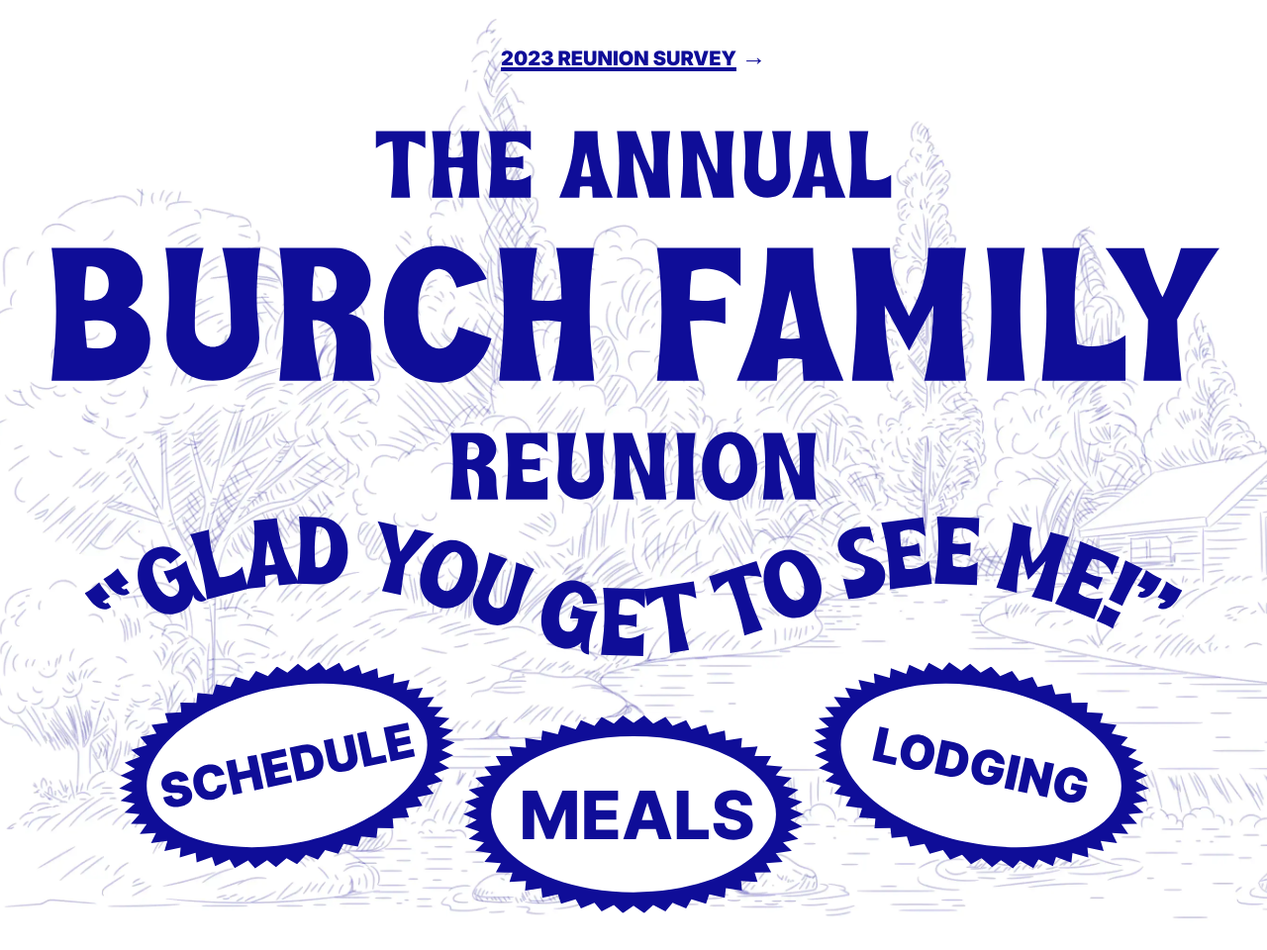
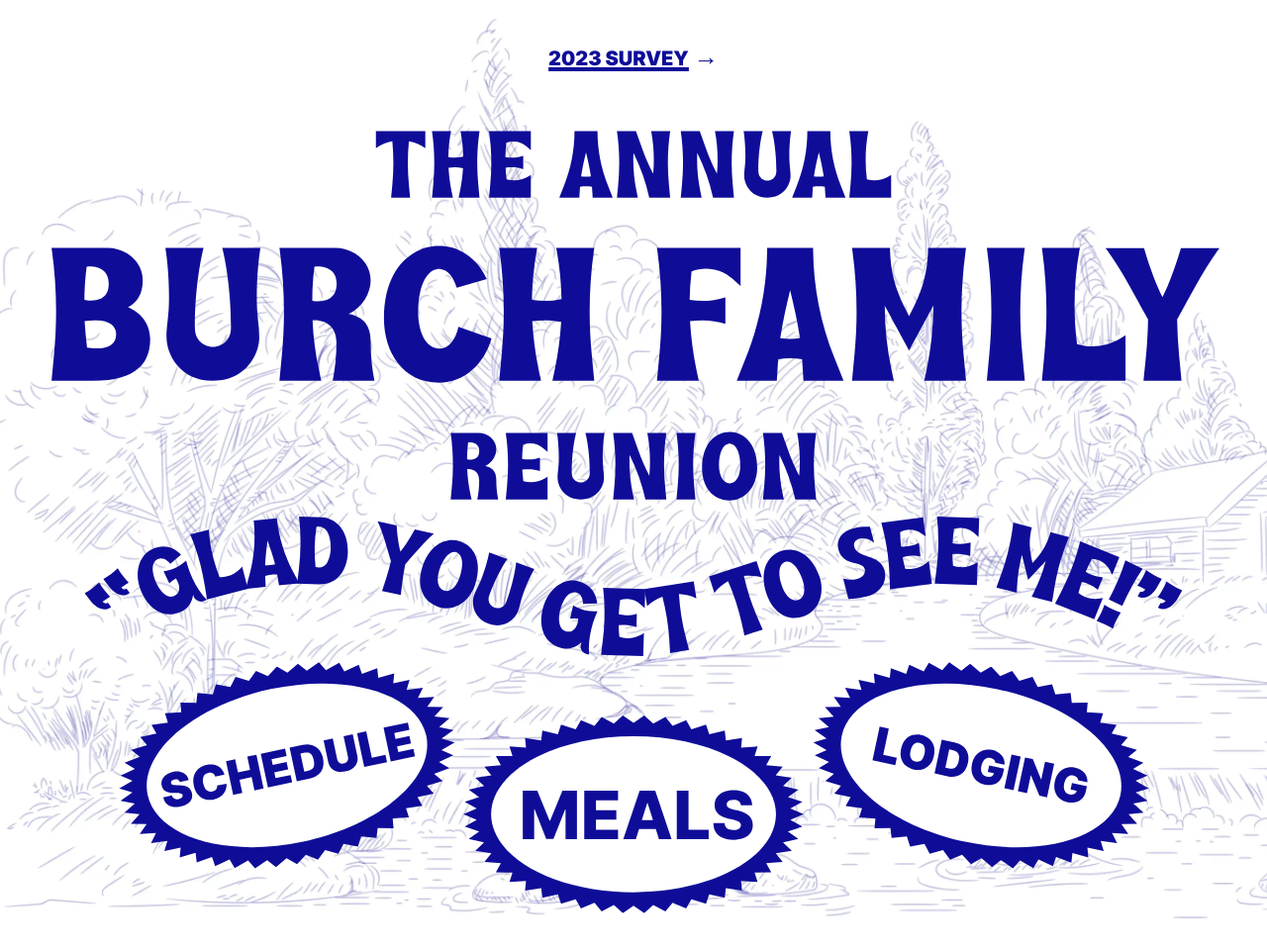
Before and after one commit to clarklab/burchreunion.com-2023, a plain HTML site: page index.html in a window 1280 px wide. Shown: the top 960 px of the page at 99% size. Drawn offline with Linux system fonts and the light colour scheme.

Commit message:
copy cta

```diff
--- a/index.html
+++ b/index.html
@@ -14,7 +14,7 @@
 </head>
 <body class="antialiased h-full bg-white dark:bg-midnight text-navy dark:text-sunset">
   <div class="hero pt-8 pb-2 flex flex-col place-content-between place-items-center bg-cover bg-center bg-[url('/images/bg-mobile.webp')] md:bg-[url('/images/bg-desktop.webp')] dark:bg-[url('/images/bg-mobile-dark.webp')] dark:md:bg-[url('/images/bg-desktop-dark.webp')]">
-    <a href="https://forms.gle/BVUTL5nRSEqb91QL8" class="h-auto font-black uppercase text-base md:text-xl mb-2 md:mb-0"><span class="font-black underline decoration-4 text-base">2023 Reunion Survey</span> →</a>
+    <a href="https://forms.gle/BVUTL5nRSEqb91QL8" class="h-auto font-black uppercase text-base md:text-xl mb-2 md:mb-0"><span class="font-black underline decoration-4 text-base">2023 Survey</span> →</a>
     <div class="label text-center px-2 md:px-8 w-full">
      <img src="images/reunion-header-mobile.svg" class="dark:hidden md:hidden w-full" alt="">
      <img src="images/reunion-header-desktop.svg" class="dark:hidden hidden md:block dark:md:hidden w-full" alt="">
```
